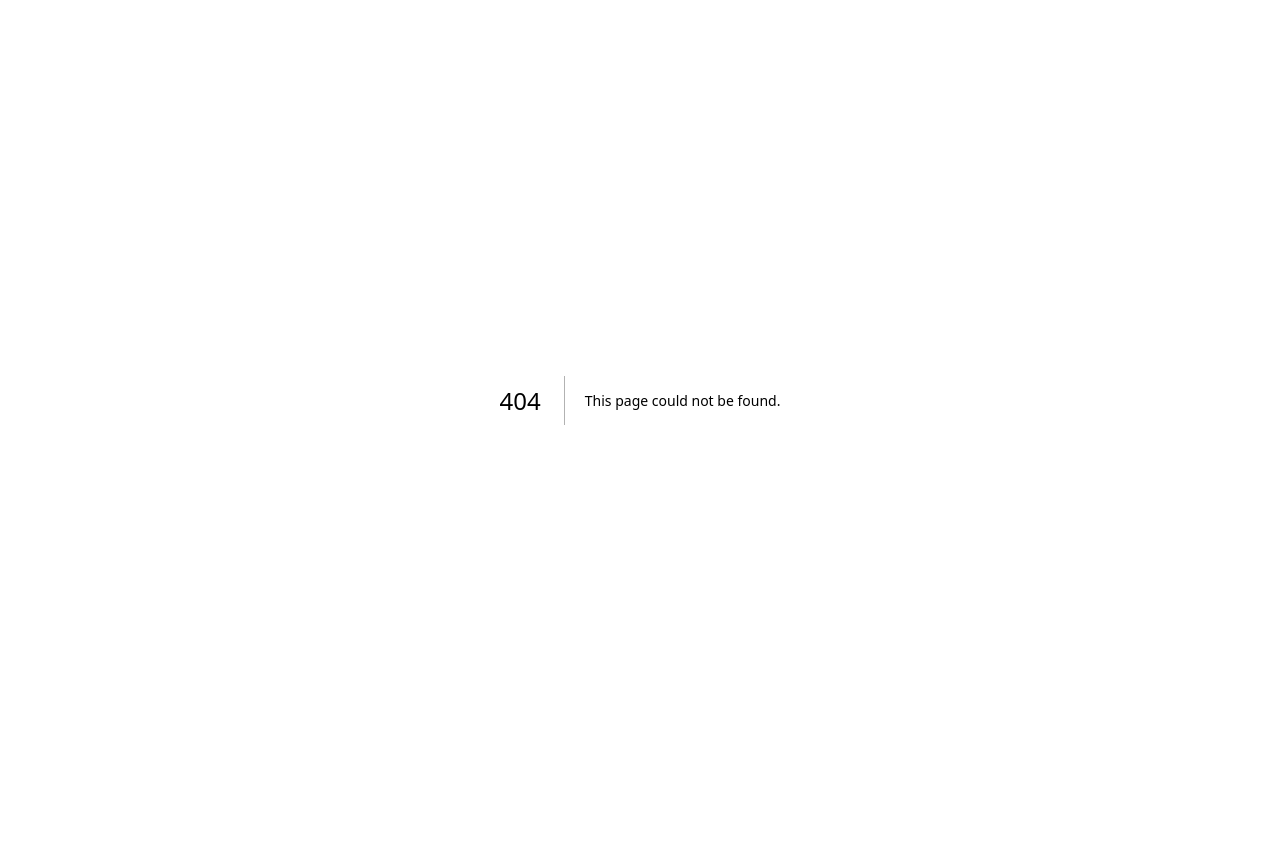
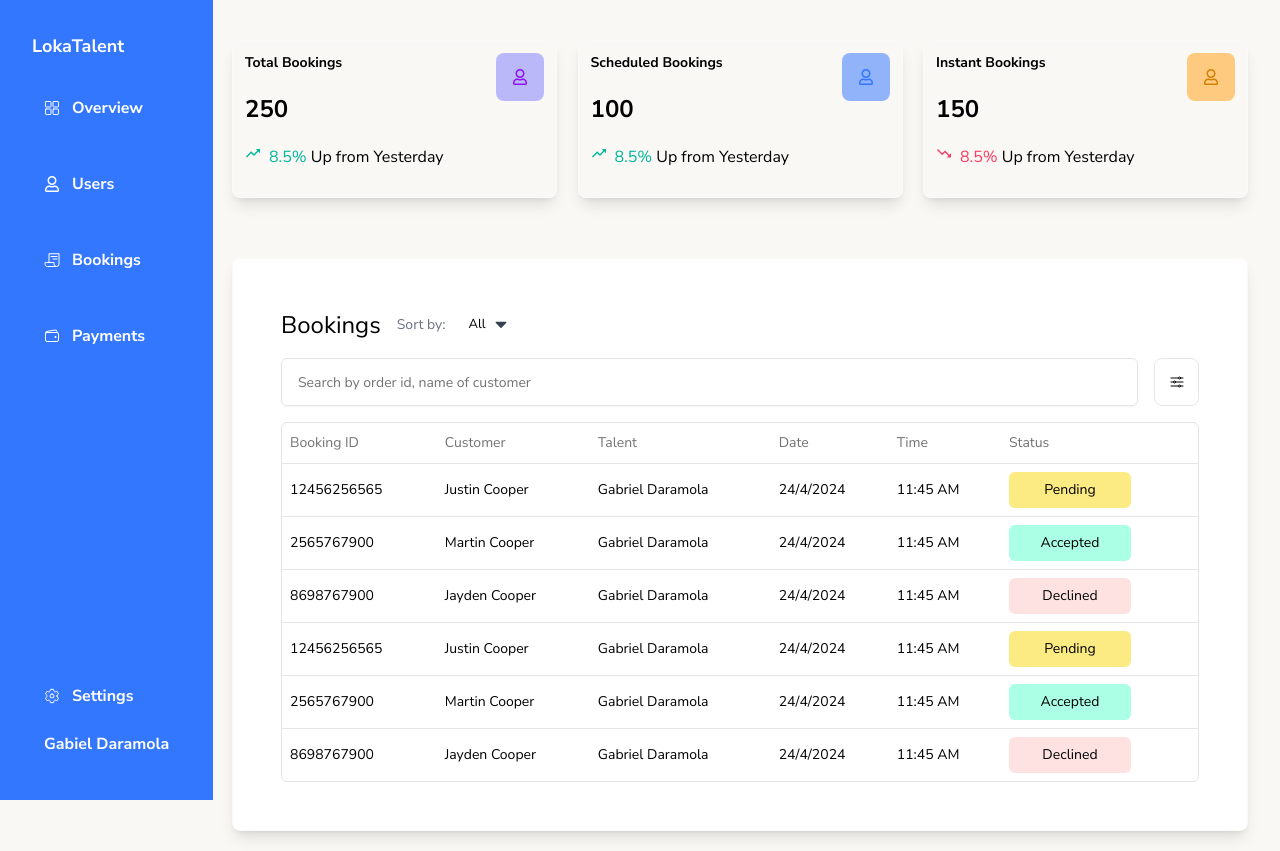
Before and after one commit to lokatalent/admin, a Next.js app: page /bookings in a window 1280 px wide. Before the commit this address had no page. Before the commit the page ends 800 px from the top, so only its background shows below. Built offline with nearby package versions, Linux system fonts and the light colour scheme.

Commit message:
started bookmark page

```diff
--- /dev/null
+++ b/app/(root)/bookings/page.tsx
@@ -0,0 +1,52 @@
+import InfoCard from "@/components/InfoCard";
+import RevenueMetrics from "@/components/RevenueMetrics";
+
+import { FaRegUser } from "react-icons/fa";
+import TalentsPerformance from "@/components/dash/TalentsPerformance";
+import BookingTable from "@/components/dash/BookingTable";
+import TransactionTable from "@/components/dash/TransactionTable";
+import { IoMdTrendingUp, IoMdTrendingDown } from "react-icons/io";
+
+export default function Bookings() {
+  return (
+    <div className="w-full  ">
+      <div className="flex flex-col md:flex-row space-y-3 md:space-y-0 justify-between w-full py-10  ">
+        <InfoCard
+          text="Total Bookings"
+          number={250}
+          icon={<FaRegUser color="#8E11F0" />}
+          iconColor="#8280FF87"
+          arrow={<IoMdTrendingUp color="#00B69B" />}
+          comment="Up from Yesterday"
+          percent={8.5}
+          percentColor="#00B69B"
+        />
+        <InfoCard
+          text="Scheduled Bookings"
+          number={100}
+          icon={<FaRegUser color="#3377FF" />}
+          iconColor="#3377FF87"
+          arrow={<IoMdTrendingUp color="#00B69B" />}
+          comment="Up from Yesterday"
+          percent={8.5}
+          percentColor="#00B69B"
+        />
+        <InfoCard
+          text="Instant Bookings"
+          number={150}
+          icon={<FaRegUser color="#D38005" />}
+          iconColor="#FFAC3399"
+          arrow={<IoMdTrendingDown color="#F93C65" />}
+          comment="Up from Yesterday"
+          percent={8.5}
+          percentColor="#F93C65"
+        />
+      </div>
+
+      <div>
+        <BookingTable />
+      </div>
+
+    </div>
+  );
+}
--- a/components/DataTable.tsx
+++ b/components/DataTable.tsx
@@ -20,12 +20,25 @@ import {
   TableRow,
 } from "@/components/ui/table";
 import { Input } from "@/components/ui/input";
+import { TiArrowSortedDown } from "react-icons/ti";
+import { IoMdTrendingUp } from "react-icons/io";
+import { IoOptionsOutline } from "react-icons/io5";
+import SelectDemo from "./bookings/Select";
 
 interface DataTableProps<TData, TValue> {
   columns: ColumnDef<TData, TValue>[];
   data: TData[];
   title: string;
 }
+
+const datass = [
+  { label: "New bookings", value: "New bookings" },
+  { label: "Upcoming bookings", value: "Upcoming bookings" },
+  { label: "Instant Bookings", value: "Instant Bookings" },
+  { label: "Schedule Bookings", value: "Schedule Bookings" },
+];
+
+
 interface GlobalFilter {
   globalFilter: any;
 }
@@ -49,19 +62,44 @@ export function DataTable<TData, TValue>({
     onGlobalFilterChange: setGlobalFilter,
   });
 
+
+
   return (
     <div>
-			<div>
+      <div className="flex items-center gap-4">
         <h1 className="font-medium text-2xl">{title}</h1>
-
+        <div className="flex text-sm gap-2 items-center">
+          <p className="text-[#6B7280]">Sort by:</p>
+          {/* <p>All</p> */}
+          <span>
+            {/* <TiArrowSortedDown size={20} color="#374151" /> */}
+            <SelectDemo
+              options={datass}
+              label="bookings type"
+              placeholder="All "
+            />
+          </span>
         </div>
-			<div className="flex items-center py-4">
+      </div>
+      <div className="flex items-center py-4 gap-4">
         <Input
           placeholder="Search by order id, name of customer "
           value={globalFilter}
           onChange={(e) => table.setGlobalFilter(String(e.target.value))}
-					className="max-w-full"
+          className="max-w-full h-12 pl-4"
         />
+        <div
+          className="w-12 h-12 rounded-lg"
+          style={{
+            display: "flex",
+            justifyContent: "center",
+            alignItems: "center",
+            borderColor: "#E5E7EB",
+            borderWidth: "1px",
+          }}
+        >
+          <IoOptionsOutline color="#000" />
+        </div>
       </div>
       <div className="rounded-md border">
         <Table>
@@ -75,7 +113,7 @@ export function DataTable<TData, TValue>({
                         ? null
                         : flexRender(
                             header.column.columnDef.header,
-														header.getContext(),
+                            header.getContext()
                           )}
                     </TableHead>
                   );
@@ -94,7 +132,7 @@ export function DataTable<TData, TValue>({
                     <TableCell key={cell.id}>
                       {flexRender(
                         cell.column.columnDef.cell,
-												cell.getContext(),
+                        cell.getContext()
                       )}
                     </TableCell>
                   ))}
--- a/components/InfoCard.tsx
+++ b/components/InfoCard.tsx
@@ -1,23 +1,37 @@
 import { config } from "process";
 import React from "react";
 import style from "styled-jsx/style";
+
+import { IoMdTrendingUp } from "react-icons/io";
+import { string } from "zod";
 
 interface CardProp {
   text: string;
   iconColor: string;
   icon: React.ReactNode;
   number: number;
+  arrow: React.ReactNode;
+  percent: number;
+  comment: string;
+  percentColor: string;
 }
 
-
-
-const InfoCard = ({ text, number, icon, iconColor }: CardProp) => {
+const InfoCard = ({ text, number, icon, iconColor, arrow, percent, comment, percentColor }: CardProp) => {
   return (
     <div className="w-[325px] shadow-lg p-3  border border-neutral-50 rounded-lg flex flex-col  items-center">
       <div className="flex justify-between w-full mb-4">
         <div>
           <p className="text-sm font-semibold">{text}</p>
           <p className="text-2xl pt-5  font-bold">{number}</p>
+          <div className="flex pt-5 gap-2">
+            {arrow}
+            <p>
+              <span className="text-[#00B6B] pr-1" style={{ color: percentColor }}>
+                {percent}%
+              </span>
+              {comment}
+            </p>
+          </div>
         </div>
         <div
           className="w-12 h-12 rounded-lg"
--- a/components/SideNav.tsx
+++ b/components/SideNav.tsx
@@ -26,7 +26,7 @@ const links = [
 		id: 3,
 		name: "Bookings",
 		icon: <IoReceiptOutline />,
-		link: "",
+		link: "/bookings",
 	},
 	{
 		id: 4,
--- /dev/null
+++ b/components/bookings/Select.tsx
@@ -0,0 +1,87 @@
+import React from "react";
+import * as Select from "@radix-ui/react-select";
+import classnames from "classnames";
+import {
+  CheckIcon,
+  ChevronDownIcon,
+  ChevronUpIcon,
+} from "@radix-ui/react-icons";
+import { TiArrowSortedDown } from "react-icons/ti";
+
+// Define the type for each option
+type Option = {
+  label: string;
+  value: string;
+  disabled?: boolean;
+};
+
+// Define props for the SelectDemo component
+type SelectDemoProps = {
+  options: Option[];
+  label: string;
+  placeholder: string;
+};
+
+const SelectDemo: React.FC<SelectDemoProps> = ({
+  options,
+  label,
+  placeholder,
+}) => (
+  <Select.Root>
+    <Select.Trigger
+      className="inline-flex items-center justify-center rounded px-[15px] text-[13px] leading-none h-[35px] gap-[5px] bg-white text-violet11  hover:bg-mauve3  data-[placeholder]:text-violet9 outline-none"
+      aria-label={label}
+    >
+      <Select.Value placeholder={placeholder} />
+      <Select.Icon className="text-violet11">
+       <TiArrowSortedDown size={20} color="#374151" />
+      </Select.Icon>
+    </Select.Trigger>
+    <Select.Portal>
+      <Select.Content className="overflow-hidden bg-white rounded-md shadow-[0px_10px_38px_-10px_rgba(22,_23,_24,_0.35),0px_10px_20px_-15px_rgba(22,_23,_24,_0.2)]">
+        <Select.ScrollUpButton className="flex items-center justify-center h-[25px] bg-white text-violet11 cursor-default">
+          <ChevronUpIcon />
+        </Select.ScrollUpButton>
+        <Select.Viewport className="p-[5px]">
+          <Select.Group>
+            {options.map((option) => (
+              <SelectItem
+                key={option.value}
+                value={option.value}
+                disabled={option.disabled}
+              >
+                {option.label}
+              </SelectItem>
+            ))}
+          </Select.Group>
+        </Select.Viewport>
+        <Select.ScrollDownButton className="flex items-center justify-center h-[25px] bg-white text-violet11 cursor-default">
+          <ChevronDownIcon />
+        </Select.ScrollDownButton>
+      </Select.Content>
+    </Select.Portal>
+  </Select.Root>
+);
+
+// The reusable SelectItem component with TypeScript support
+const SelectItem = React.forwardRef<
+  any,
+  React.ComponentPropsWithoutRef<typeof Select.Item>
+>(({ children, className, ...props }, forwardedRef) => {
+  return (
+    <Select.Item
+      className={
+        "text-[12px] leading-none text-violet11 hover:text-[#3377FF] hover:bg-[#3377FF3D] rounded-[3px] flex items-center h-[35px] pr-[35px] pl-[25px] relative select-none data-[disabled]:text-mauve8 data-[disabled]:pointer-events-none data-[highlighted]:outline-none data-[highlighted]:bg-violet9 data-[highlighted]:text-violet1"
+      }
+      {...props}
+      ref={forwardedRef}
+    >
+      <Select.ItemText>{children}</Select.ItemText>
+      <Select.ItemIndicator className="absolute left-0 w-[25px] inline-flex items-center justify-center">
+        <CheckIcon />
+      </Select.ItemIndicator>
+    </Select.Item>
+  );
+});
+
+export default SelectDemo;
--- a/components/dash/BookingTable.tsx
+++ b/components/dash/BookingTable.tsx
@@ -5,6 +5,30 @@ import Link from "next/link";
 
 async function getData(): Promise<BookingType[]> {
 	return [
+    {
+      id: "12456256565",
+      customer: "Justin Cooper",
+      talent: "Gabriel Daramola",
+      date: "24/4/2024",
+      time: "11:45 AM",
+      status: "Pending",
+    },
+    {
+      id: "2565767900",
+      customer: "Martin Cooper",
+      talent: "Gabriel Daramola",
+      date: "24/4/2024",
+      time: "11:45 AM",
+      status: "Accepted",
+    },
+    {
+      id: "8698767900",
+      customer: "Jayden Cooper",
+      talent: "Gabriel Daramola",
+      date: "24/4/2024",
+      time: "11:45 AM",
+      status: "Declined",
+    },
     {
       id: "12456256565",
       customer: "Justin Cooper",
@@ -44,14 +68,6 @@ export default async function BookingTable() {
 				title="Bookings"
 			/>
 
-			<div className=" my-8 flex justify-center items-center">
-				<Link
-					href="/"
-					className="bg-primaryBlue px-5 py-3 text-white rounded-lg"
-				>
-					View All Bookings
-				</Link>
-			</div>
 		</div>
 	);
 }
--- a/components/dash/NewSignups.tsx
+++ /dev/null
@@ -1 +0,0 @@
-rafce
```
Lines whose indentation alone changed are shown as unchanged.
